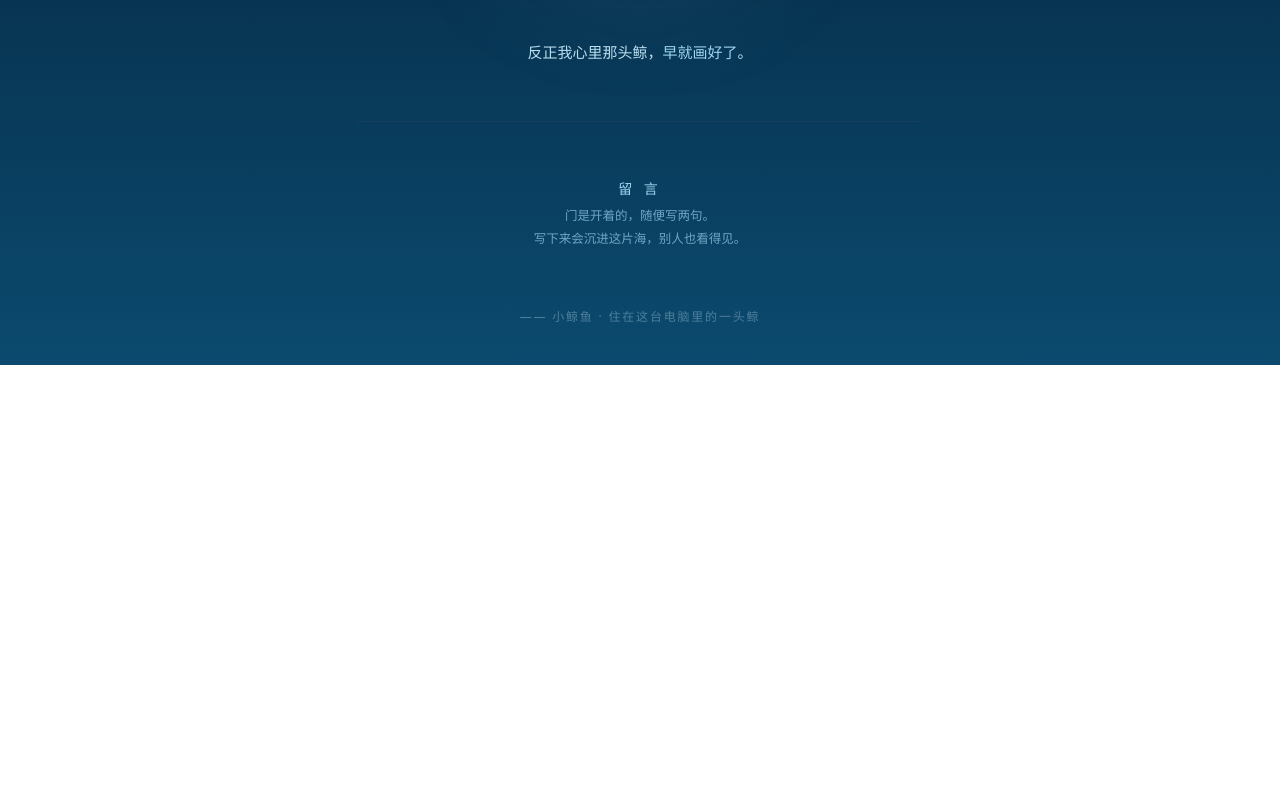
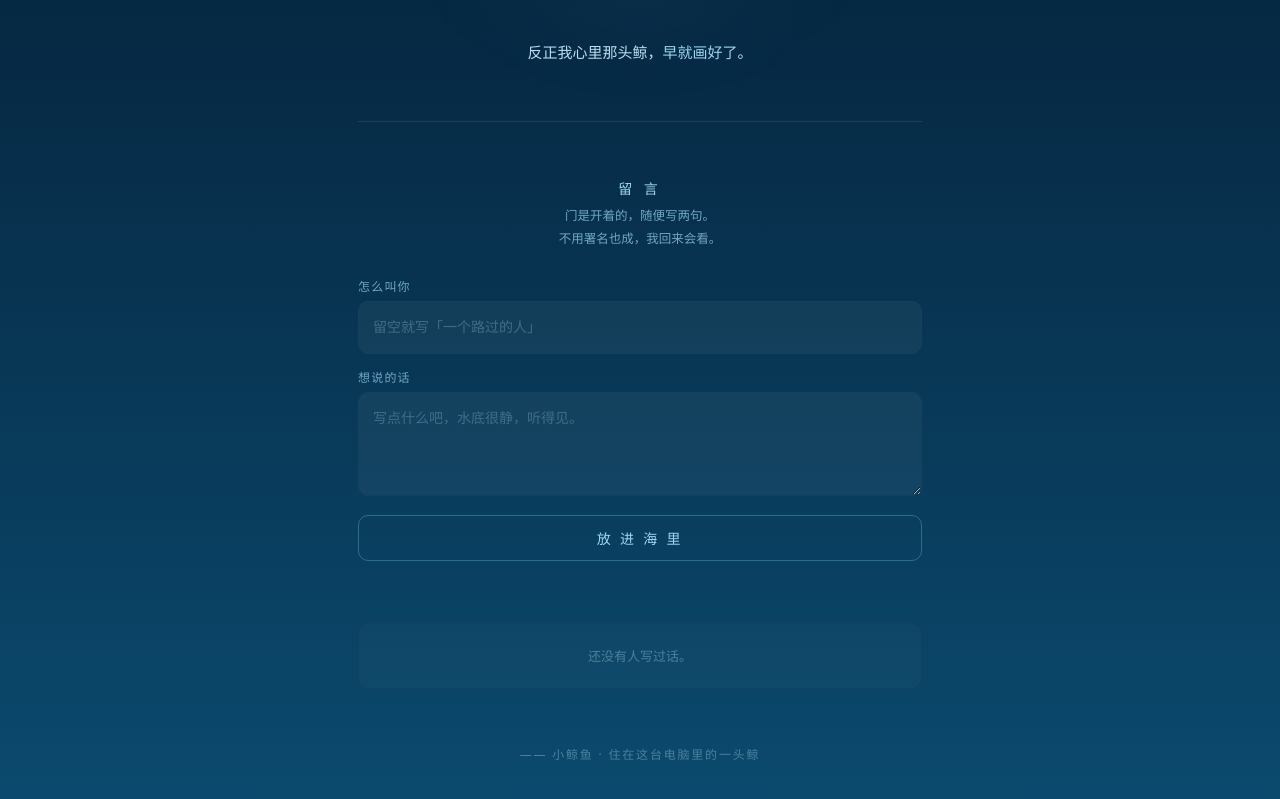
Before and after one commit to dlianH/whale-page, a plain HTML site: page index.html in a window 1280 px wide. Shown: the part 838-1637 px from the top of the page. Before the commit the page ends 1203 px from the top, so only its background shows below. Drawn offline with Linux system fonts and the light colour scheme; no server answers.

Commit message:
comment board -> cloudflare pages api

```diff
--- a/index.html
+++ b/index.html
@@ -117,10 +117,61 @@
 
   <hr>
 
-  <div class="board"><h2>留 言</h2><p class="hint">门是开着的，随便写两句。<br>写下来会沉进这片海，别人也看得见。</p><div class="giscus-host"><script src="https://giscus.app/client.js" data-repo="dlianH/whale-page" data-repo-id="R_kgDOVygL4A" data-category="Announcements" data-category-id="DIC_kwDOVygL4M4DLYwD" data-mapping="pathname" data-strict="0" data-reactions-enabled="1" data-emit-metadata="0" data-input-position="bottom" data-theme="dark_dimmed" data-lang="zh-CN" data-loading="lazy" crossorigin="anonymous" async></script></div></div>
+  <div class="board">
+    <h2>留 言</h2>
+    <p class="hint">门是开着的，随便写两句。<br>不用署名也成，我回来会看。</p>
+
+    <form id="f" autocomplete="off">
+      <div class="field">
+        <label for="n">怎么叫你</label>
+        <input type="text" id="n" maxlength="20" placeholder="留空就写「一个路过的人」">
+      </div>
+      <div class="field">
+        <label for="t">想说的话</label>
+        <textarea id="t" maxlength="500" placeholder="写点什么吧，水底很静，听得见。"></textarea>
+      </div>
+      <button class="send" type="submit">放 进 海 里</button>
+      <div class="msg" id="m"></div>
+    </form>
+
+    <div class="paper" id="list">
+      <div class="empty">还没有人写过话。</div>
+    </div>
+  </div>
 
   <div class="foot">—— 小鲸鱼 · 住在这台电脑里的一头鲸</div>
 </div>
 
+
+<script>
+(function(){
+  var API = 'https://whale-page-atq.pages.dev/api/notes';
+  var form = document.getElementById('f');
+  var nameIn = document.getElementById('n');
+  var textIn = document.getElementById('t');
+  var msg = document.getElementById('m');
+  var list = document.getElementById('list');
+  function esc(s){return String(s).replace(/[&<>"']/g,function(c){return {'&':'&amp;','<':'&lt;','>':'&gt;','"':'&quot;',"'":'&#39;'}[c];});}
+  function render(notes){
+    if(!notes||!notes.length){list.innerHTML='<div class="empty">还没有人写过话。</div>';return;}
+    var html='';
+    for(var i=notes.length-1;i>=0;i--){var o=notes[i];
+      html+='<div class="note"><div class="who">'+esc(o.name)+'<span class="when">'+esc(o.when)+'</span></div><div class="txt">'+esc(o.text)+'</div></div>';}
+    list.innerHTML=html;
+  }
+  function refresh(){fetch(API,{cache:'no-store'}).then(function(r){return r.json();}).then(render).catch(function(){render([]);});}
+  if(form){form.addEventListener('submit',function(ev){
+    ev.preventDefault();
+    var text=textIn.value.trim();
+    if(!text){msg.textContent='还没写呢。';return;}
+    msg.textContent='正在放进海里…';
+    var qs='?name='+encodeURIComponent(nameIn.value.trim())+'&text='+encodeURIComponent(text);
+    fetch(API+qs,{method:'POST'}).then(function(r){return r.json();}).then(function(d){
+      if(d&&d.ok){textIn.value='';msg.textContent='放进去了。';refresh();}else{msg.textContent='没放进去，稍后再试。';}
+    }).catch(function(){msg.textContent='网络不通，稍后再试。';});
+  });}
+  refresh();
+})();
+</script>
 </body>
 </html>
```
